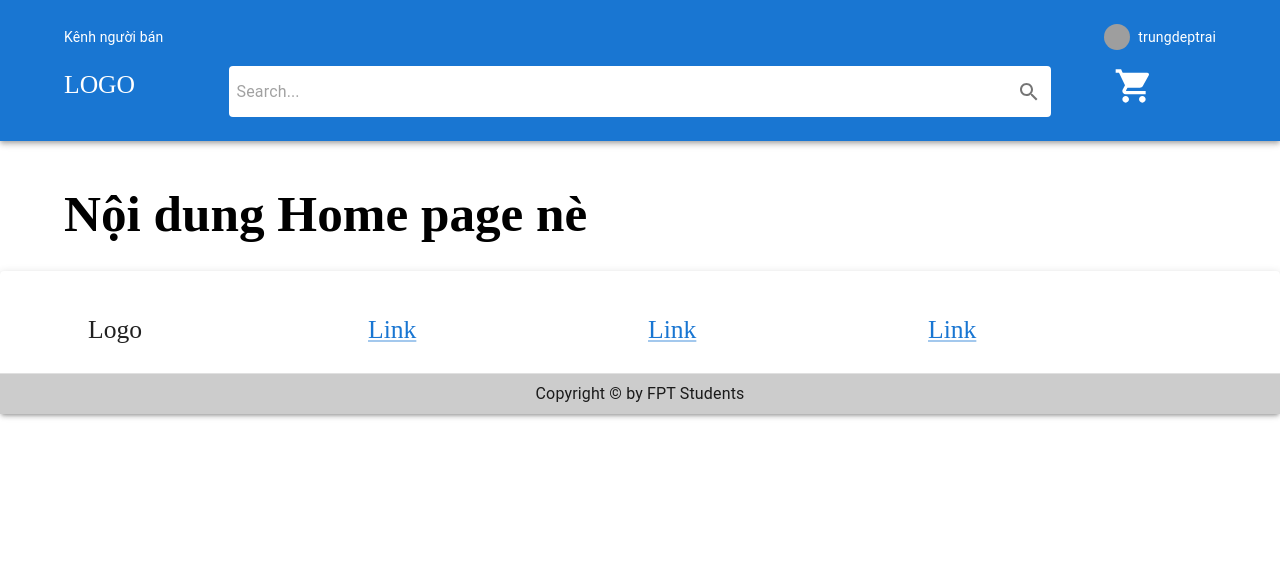
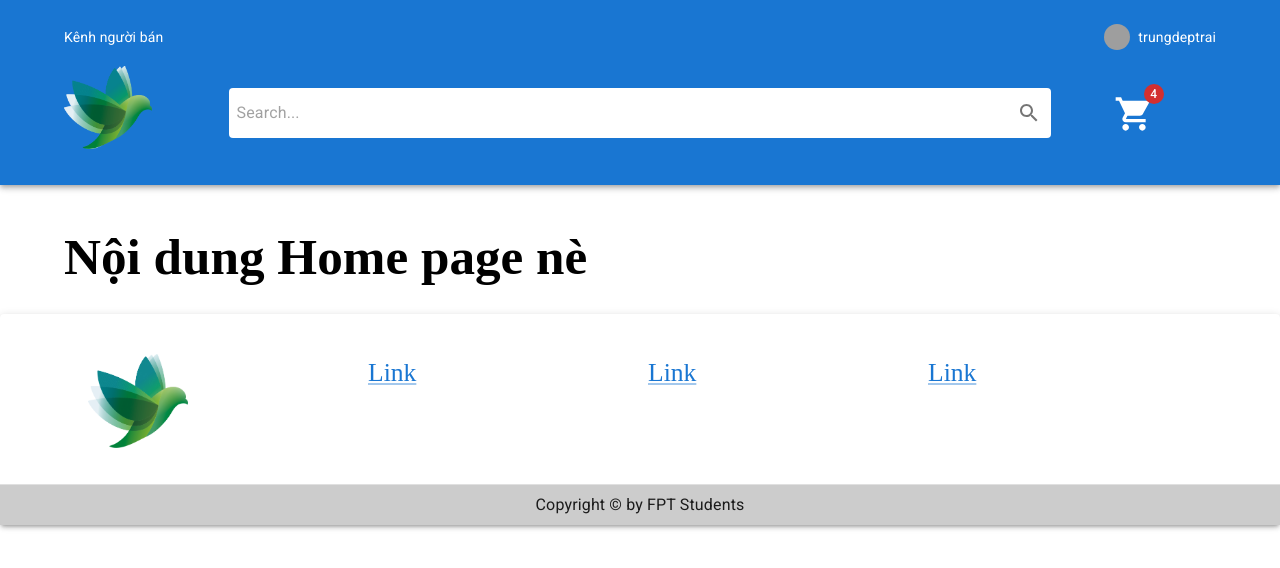
Before and after one commit to thientuquangtrung/birdtradingplatform, a React (Create React App) app in the folder client/: page / in a window 1280 px wide. Shown: the top 568 px of the page. Built offline with nearby package versions, Linux system fonts and the light colour scheme; grey boxes are pictures that could not be loaded.

Commit message:
header and footer

```diff
--- a/client/package.json
+++ b/client/package.json
@@ -11,6 +11,7 @@
     "@testing-library/jest-dom": "^5.16.5",
     "@testing-library/react": "^13.4.0",
     "@testing-library/user-event": "^13.5.0",
+    "@tippyjs/react": "^4.2.6",
     "normalize.css": "^8.0.1",
     "react": "^18.2.0",
     "react-dom": "^18.2.0",
--- a/client/public/index.html
+++ b/client/public/index.html
@@ -5,11 +5,9 @@
         <link rel="icon" href="%PUBLIC_URL%/favicon.ico" />
         <meta name="viewport" content="width=device-width, initial-scale=1" />
         <meta name="theme-color" content="#000000" />
-    <meta
-      name="description"
-      content="Web site created using create-react-app"
-    />
+        <meta name="description" content="Web site created using create-react-app" />
         <link rel="apple-touch-icon" href="%PUBLIC_URL%/logo192.png" />
+        <link rel="stylesheet" href="https://fonts.googleapis.com/css?family=Roboto:300,400,500,700&display=swap" />
         <!--
       manifest.json provides metadata used when your web app is installed on a
       user's mobile device or desktop. See https://developers.google.com/web/fundamentals/web-app-manifest/
@@ -38,6 +36,5 @@
 
       To begin the development, run `npm start` or `yarn start`.
       To create a production bundle, use `npm run build` or `yarn build`.
-    -->
-  </body>
+    --></body>
 </html>
--- /dev/null
+++ b/client/src/components/Cart.js
@@ -0,0 +1,27 @@
+import { Box, Button, MenuList, Paper, Stack, Typography } from "@mui/material";
+import CartItem from "./CartItem";
+
+function Cart() {
+    return (
+        <Paper>
+            <Stack p>
+                <Box mb={1} mt={1}>
+                    <Typography variant="subtitle1">Sản phẩm mới thêm</Typography>
+                </Box>
+                <MenuList mb={1}>
+                    <CartItem />
+                    <CartItem />
+                    <CartItem />
+                    <CartItem />
+                    <CartItem />
+                    <CartItem />
+                </MenuList>
+                <Stack>
+                    <Button variant="contained" color="primary">Xem giỏ hàng</Button>
+                </Stack>
+            </Stack>
+        </Paper>
+    );
+}
+
+export default Cart;
--- /dev/null
+++ b/client/src/components/CartItem.js
@@ -0,0 +1,23 @@
+import { MenuItem, Typography } from '@mui/material';
+
+
+function CartItem() {
+    return (
+        <MenuItem sx={{
+            display: 'flex',
+            flexDirection: 'row',
+            minWidth: '350px',
+            height: '60px',
+        }}>
+            <img style={{ width: '50px', height: '40px' }} src="/assets/images/logo.png" alt="" />
+            <Typography maxWidth={300} noWrap textOverflow={'ellipsis'} ml={2} textAlign={'start'} flex={1} variant="subtitle2" component="p">
+                lorem lorem lorem loremlorem lorem lorem lorem lorem lorem lorem loremlorem lorem lorem lorem
+            </Typography>
+            <Typography ml={2} variant="body1" component="span" color="Highlight">
+                1.200.000
+            </Typography>
+        </MenuItem>
+    );
+}
+
+export default CartItem;
--- /dev/null
+++ b/client/src/components/PersonalInfo.js
@@ -0,0 +1,32 @@
+import { Logout, Person, Receipt } from "@mui/icons-material";
+import { Divider, ListItemIcon, MenuItem, MenuList, Paper } from "@mui/material";
+
+function PersonalInfo() {
+    return (
+        <Paper elevation={3}>
+            <MenuList>
+                <MenuItem>
+                    <ListItemIcon>
+                        <Person fontSize="small" />
+                    </ListItemIcon>
+                    Tài khoản của tôi
+                </MenuItem>
+                <MenuItem>
+                    <ListItemIcon>
+                        <Receipt fontSize="small" />
+                    </ListItemIcon>
+                    Đơn mua
+                </MenuItem>
+                <Divider />
+                <MenuItem>
+                    <ListItemIcon>
+                        <Logout fontSize="small" />
+                    </ListItemIcon>
+                    Đăng xuất
+                </MenuItem>
+            </MenuList>
+        </Paper>
+    );
+}
+
+export default PersonalInfo;
--- a/client/src/layouts/layoutComponents/Footer/Footer.js
+++ b/client/src/layouts/layoutComponents/Footer/Footer.js
@@ -7,7 +7,7 @@ function Footer() {
                 <Container>
                     <Grid container spacing={2} p={3}>
                         <Grid item xs={3}>
-                            <Box>Logo</Box>
+                            <img style={{ maxWidth: '100px' }} src="/assets/images/logo.png" alt="logo" />
                         </Grid>
                         <Grid item xs={3}>
                             <Link>Link</Link>
@@ -21,7 +21,7 @@ function Footer() {
                     </Grid>
                 </Container>
                 <Divider />
-                <Typography bgcolor='#ccc' p={1} variant="body1" component="p" sx={{ textAlign: 'center' }}>
+                <Typography bgcolor="#ccc" p={1} variant="body1" component="p" sx={{ textAlign: 'center' }}>
                     Copyright &#169; by FPT Students
                 </Typography>
             </Paper>
--- a/client/src/layouts/layoutComponents/Header/Header.js
+++ b/client/src/layouts/layoutComponents/Header/Header.js
@@ -1,7 +1,29 @@
-import { AppBar, Avatar, Box, Container, IconButton, InputBase, Menu, Stack, Toolbar, Typography } from '@mui/material';
-import { Search, ShoppingCart } from '@mui/icons-material';
+import {
+    AppBar,
+    Avatar,
+    Badge,
+    Box,
+    Container,
+    IconButton,
+    InputBase,
+    ListItemIcon,
+    Menu,
+    MenuItem,
+    Paper,
+    Stack,
+    Toolbar,
+    Typography,
+} from '@mui/material';
+import { Logout, Search, ShoppingCart } from '@mui/icons-material';
+import Tippy from '@tippyjs/react/headless';
+import { useRef } from 'react';
+import Cart from '../../../components/Cart';
+import PersonalInfo from '../../../components/PersonalInfo';
 
 function Header() {
+    const ref = useRef();
+    const _ref = useRef();
+
     return (
         <AppBar position="sticky">
             <Toolbar>
@@ -15,7 +37,16 @@ function Header() {
                         >
                             Kênh người bán
                         </Typography>
-                        <Stack direction="row" spacing={1} alignItems="center">
+                        <Tippy
+                            interactive
+                            placement="bottom-end"
+                            render={(attrs) => (
+                                <Box tabIndex="-1" {...attrs}>
+                                    <PersonalInfo />
+                                </Box>
+                            )}
+                        >
+                            <Stack ref={_ref} direction="row" spacing={1} alignItems="center">
                                 <Avatar
                                     sx={{ width: 26, height: 26 }}
                                     alt="Remy Sharp"
@@ -26,10 +57,13 @@ function Header() {
                                     trungdeptrai
                                 </Typography>
                             </Stack>
+                        </Tippy>
                     </Stack>
-                    <Stack direction="row" justifyContent="space-between">
-                        <Box flex={1}>LOGO</Box>
-                        <Stack bgcolor="white" direction="row" flex={5} borderRadius>
+                    <Stack direction="row" justifyContent="space-between" alignItems="center">
+                        <Box flex={1}>
+                            <img style={{ maxWidth: '88px' }} src="/assets/images/logo.png" alt="logo" />
+                        </Box>
+                        <Stack height={50} bgcolor="white" direction="row" flex={5} borderRadius>
                             <InputBase
                                 sx={{ ml: 1, flex: 1 }}
                                 placeholder="Search..."
@@ -40,7 +74,19 @@ function Header() {
                             </IconButton>
                         </Stack>
                         <Box flex={1} sx={{ textAlign: 'center' }}>
-                            <ShoppingCart sx={{ width: 40, height: 40 }} />
+                            <Tippy
+                                interactive
+                                placement="bottom-end"
+                                render={(attrs) => (
+                                    <Box tabIndex="-1" {...attrs}>
+                                        <Cart />
+                                    </Box>
+                                )}
+                            >
+                                <Badge badgeContent={4} color="error">
+                                    <ShoppingCart sx={{ width: 40, height: 40 }} ref={ref} />
+                                </Badge>
+                            </Tippy>
                         </Box>
                     </Stack>
                 </Container>
```
Also changed, not shown: client/public/assets/images/logo.png (added), 1 other file (tests, documents, lock files or other folders). Lines whose indentation alone changed are shown as unchanged.
